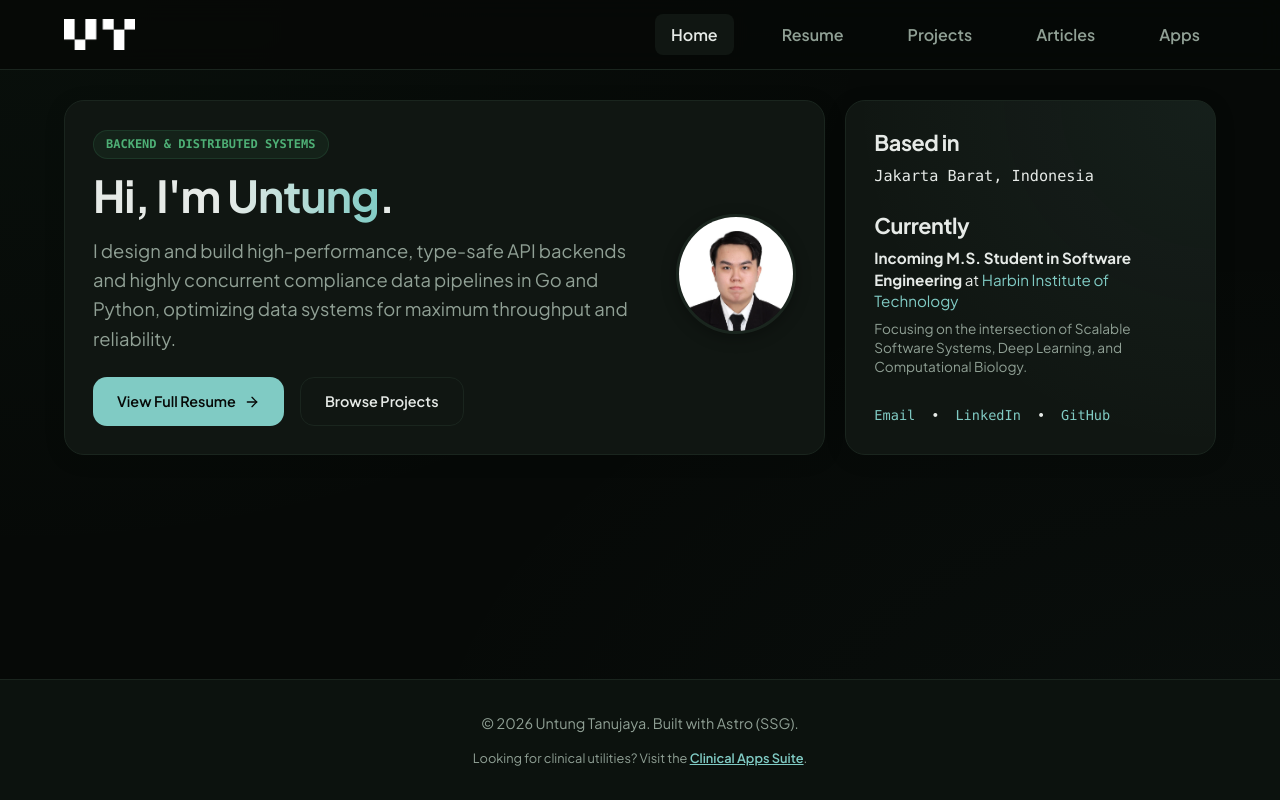
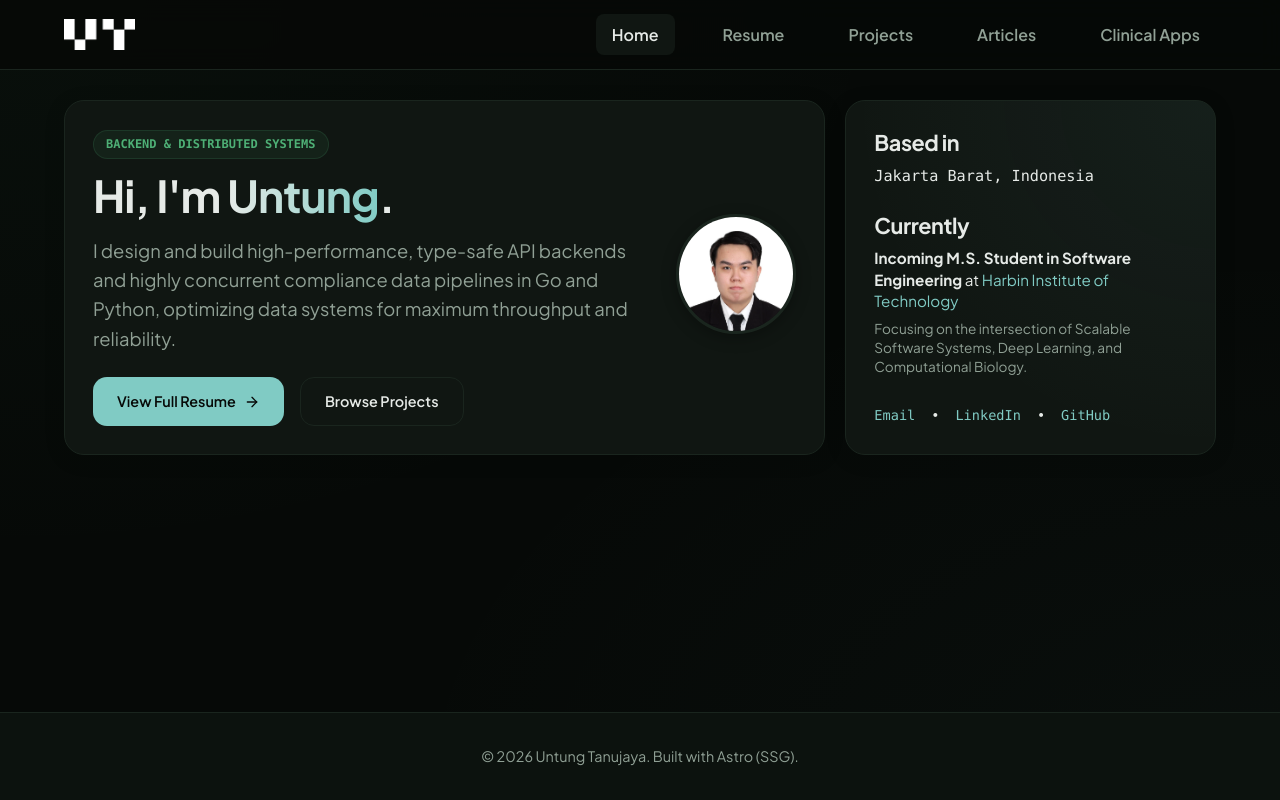
Before and after one commit to untungtanujaya/untungtanujaya.github.io, an Astro site: page / in a window 1280 px wide. Built offline with nearby package versions, Linux system fonts and the light colour scheme; Astro itself is replaced by a stand-in of ours.

Commit message:
UX: remove redundant footer links and rename Apps navigation to Clinical Apps

```diff
--- a/src/layouts/Layout.astro
+++ b/src/layouts/Layout.astro
@@ -56,7 +56,7 @@ const {
           <a href="/resume" class={activeTab === 'resume' ? 'active' : ''}>Resume</a>
           <a href="/projects" class={activeTab === 'projects' ? 'active' : ''}>Projects</a>
           <a href="/articles" class={activeTab === 'articles' ? 'active' : ''}>Articles</a>
-          <a href="/apps" class={activeTab === 'apps' ? 'active' : ''}>Apps</a>
+          <a href="/apps" class={activeTab === 'apps' ? 'active' : ''}>Clinical Apps</a>
         </div>
       </nav>
     </header>
@@ -70,9 +70,6 @@ const {
     <footer>
       <div class="footer-content">
         <p>&copy; {new Date().getFullYear()} Untung Tanujaya. Built with Astro (SSG).</p>
-        <p style="font-size: 0.8rem; color: var(--text-secondary);">
-          Looking for clinical utilities? Visit the <a href="/apps" style="color: var(--accent-teal); text-decoration: underline;">Clinical Apps Suite</a>.
-        </p>
       </div>
     </footer>
 
```
